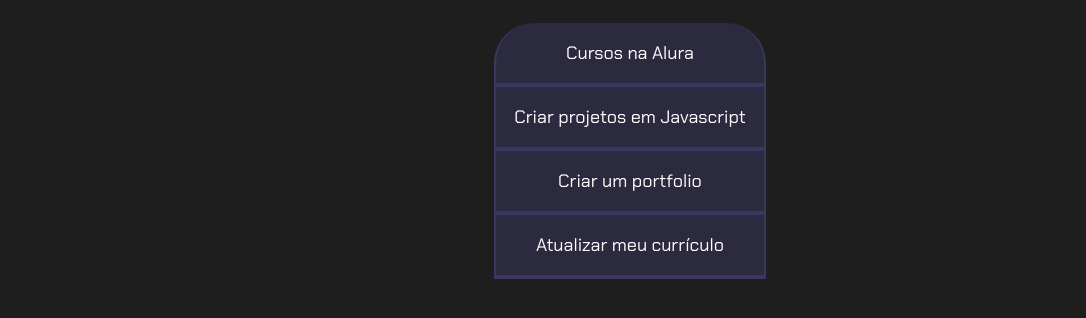
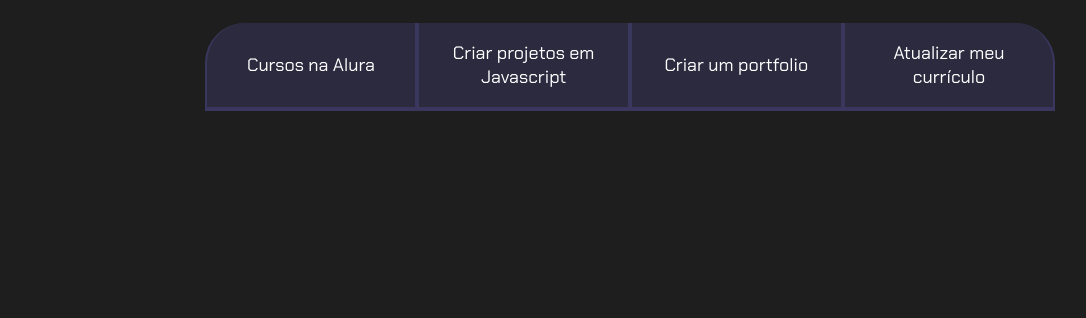
Before and after one commit to joao5689/Mat2, a plain HTML site: page index.html in a window 1280 px wide. Shown: the part 80-398 px from the top of the page, without its empty margins (10-1096 px from the left). Drawn offline with Linux system fonts and the light colour scheme.

Commit message:
Add files via upload

```diff
--- /dev/null
+++ b/main.js
@@ -0,0 +1 @@
+const botoes = document .querySelector(".botao")
--- a/style.css
+++ b/style.css
@@ -59,3 +59,15 @@ body {
 .botoes {
     display: block;
 }
+
+@media screen and (min-width: 768px){
+    .botoes{
+        display: flex;
+    }
+    .botao:first-child {
+        border-radius: 40px 0 0 0;
+    }
+    .botao:last-child{
+        border-radius: 0 40px 0 0;
+    }
+}
```
